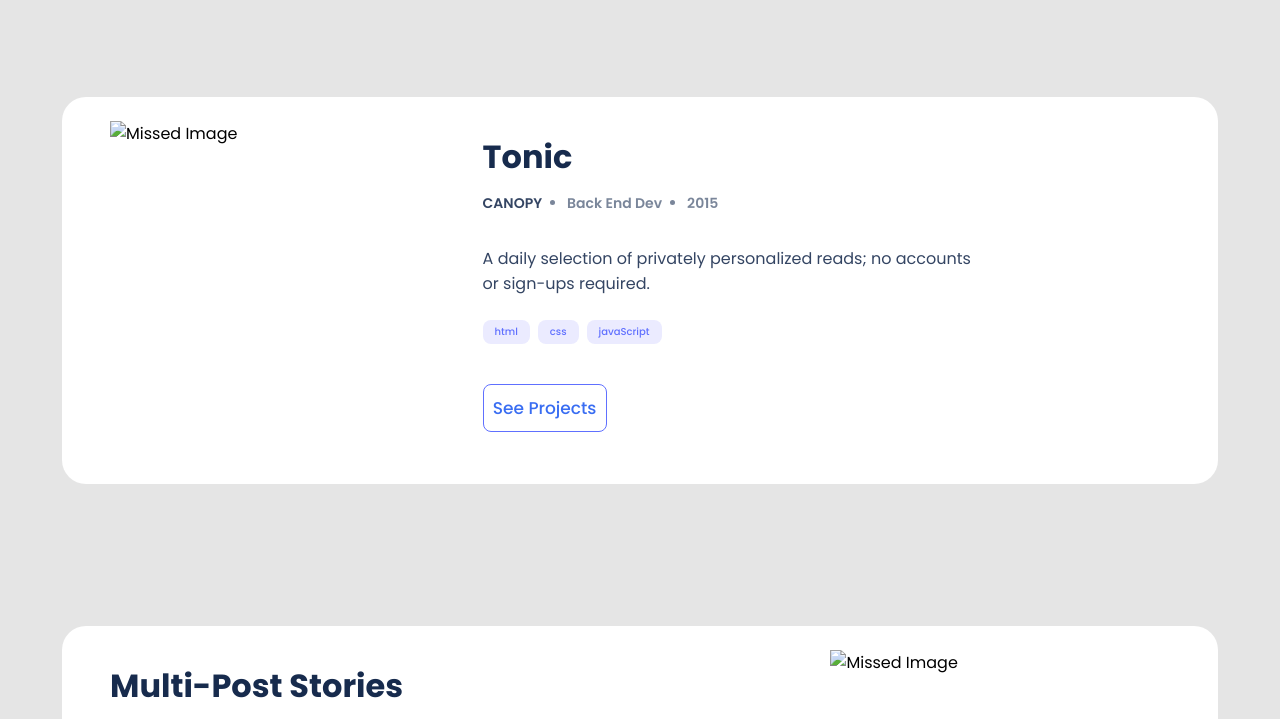
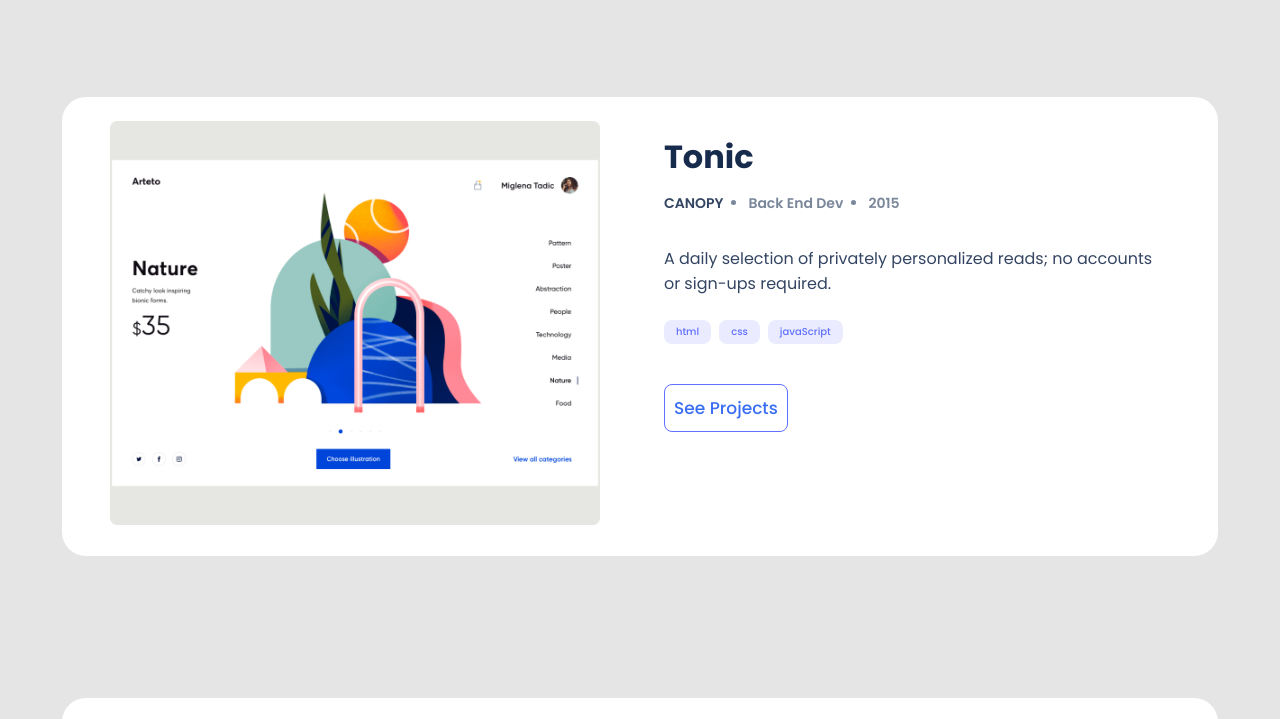
Before and after one commit to Banstein/Portfolio-Desktop, a website: page index.html in a window 1280 px wide. Shown: the part 1200-1919 px from the top of the page. Drawn offline with Linux system fonts and the light colour scheme; the site is published under a folder, as on GitHub Pages, so addresses that start at the root find nothing.

Commit message:
Update html file ,Fixed broken images

```diff
--- a/index.html
+++ b/index.html
@@ -42,7 +42,7 @@
     </article>
     <article class="cards-parent">
       <section class="card">
-        <div class="image-block method1"><img src="/images/card-1.png" alt="Missed Image" class="card-image reverse"></div>
+        <div class="image-block method1"><img src="images/card-1.png" alt="Missed Image" class="card-image reverse"></div>
         <div class="card-block">
           <h2 class="card-header">Tonic</h2>
           <div class="card-title-container">
@@ -66,7 +66,7 @@
         </div>
       </section>
       <section class="card">
-        <div class="image-block"><img src="/images/card-2.png" alt="Missed Image" class="card-image"></div>
+        <div class="image-block"><img src="images/card-2.png" alt="Missed Image" class="card-image"></div>
         <div class="card-block reverse">
           <h2 class="card-header">Multi-Post Stories</h2>
           <div class="card-title-container">
@@ -115,9 +115,8 @@
           <button class="see-button alter" type="button">See Projects</button>
         </div>
       </section>
-
       <section class="card">
-        <div class="image-block"><img src="/images/card-4.png" alt="Missed Image" class="card-image"></div>
+        <div class="image-block"><img src="images/card-4.png" alt="Missed Image" class="card-image"></div>
         <div class="card-block reverse">
           <h2 class="card-header">Uber Navigation</h2>
           <div class="card-title-container">
```
